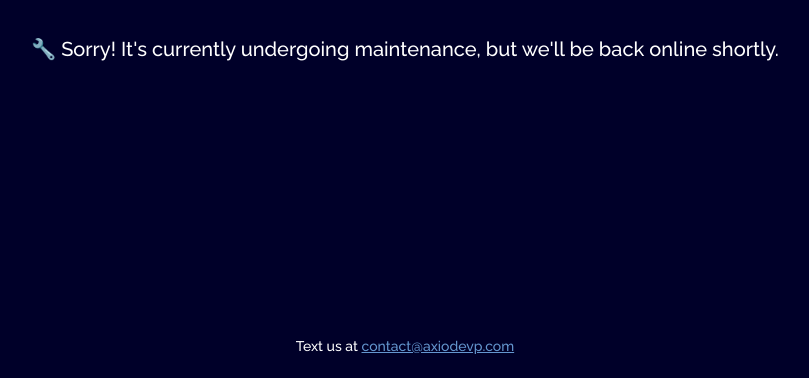
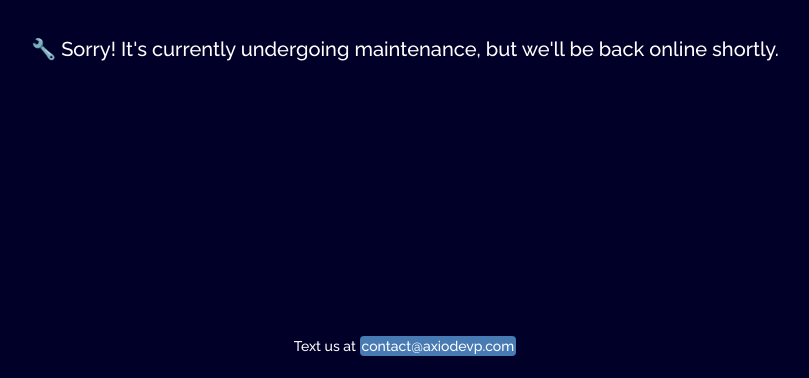
Before and after one commit to dxrmirez/axiodevp, a plain HTML site: page maintenancePage.html in a window 1280 px wide. In both pictures the pointer is over the element "contact@axiodevp.com". Shown: the part 422-800 px from the top of the page, without its empty margins (235-1044 px from the left). Drawn offline with Linux system fonts and the light colour scheme.

Commit message:
fix contact line

```diff
--- a/maintenancePage.html
+++ b/maintenancePage.html
@@ -61,8 +61,16 @@
 
         p span {
             color: #6496cf;
-            text-decoration: underline;
             cursor: pointer;
+            box-sizing: content-box;
+            padding: 2px;
+            border-radius: 4px;
+        }
+
+        p span:hover{
+            background-color: #487ab3;
+            color:white;
+            transition: 0.3s;
         }
     </style>
 </head>
```
